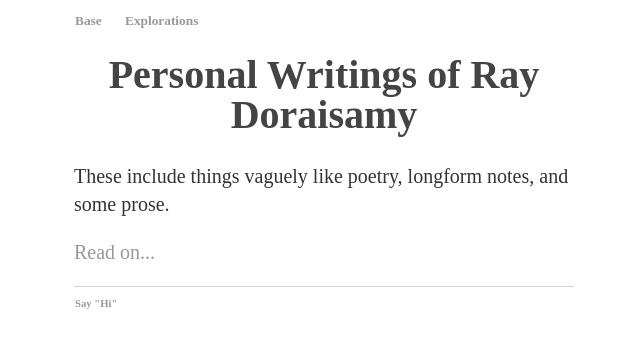
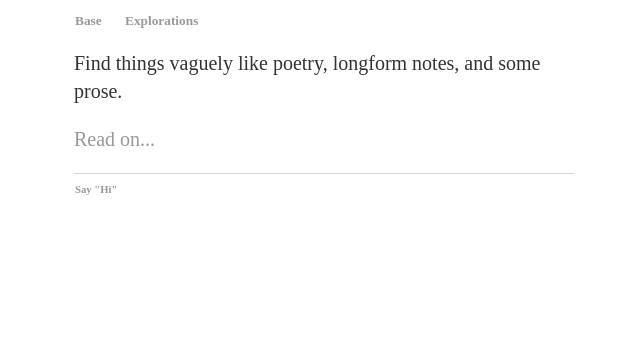
Before and after one commit to ray-dorai/ray-dorai.github.io, a Jekyll site: the page built from index.html, in a window 1280 px wide. Shown: the top 348 px of the page, without its empty margins (316-956 px from the left). Built offline with Jekyll 4.4.1, drawn with Linux system fonts in a browser that asks for light colours.

Commit message:
Update index.html

```diff
--- a/index.html
+++ b/index.html
@@ -3,7 +3,6 @@ layout: default
 title: Ray Doraisamy
 ---
 <div class="blurb">
-	<h1>Personal Writings of Ray Doraisamy</h1>
-	<p>These include things vaguely like poetry, longform notes, and some prose.</p>
+	<p>Find things vaguely like poetry, longform notes, and some prose.</p>
 	<p><a href="/explorations">Read on...</a></p>
 </div><!-- /.blurb -->
```
